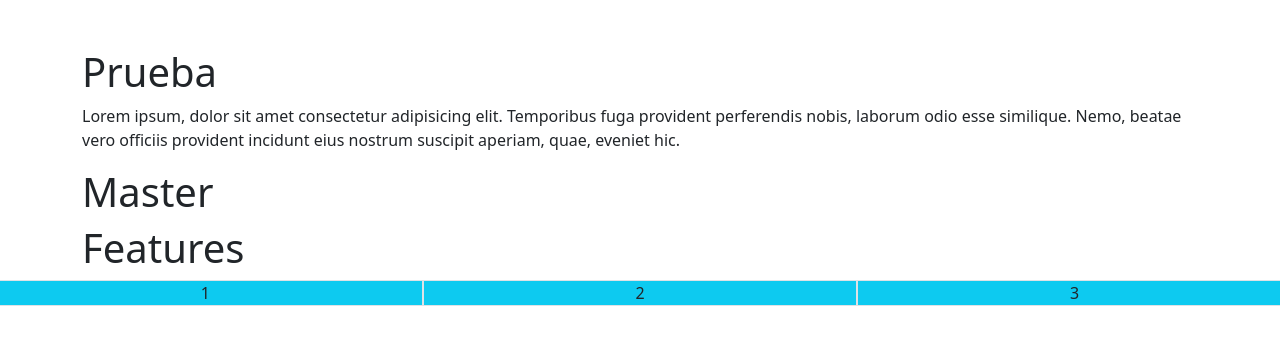
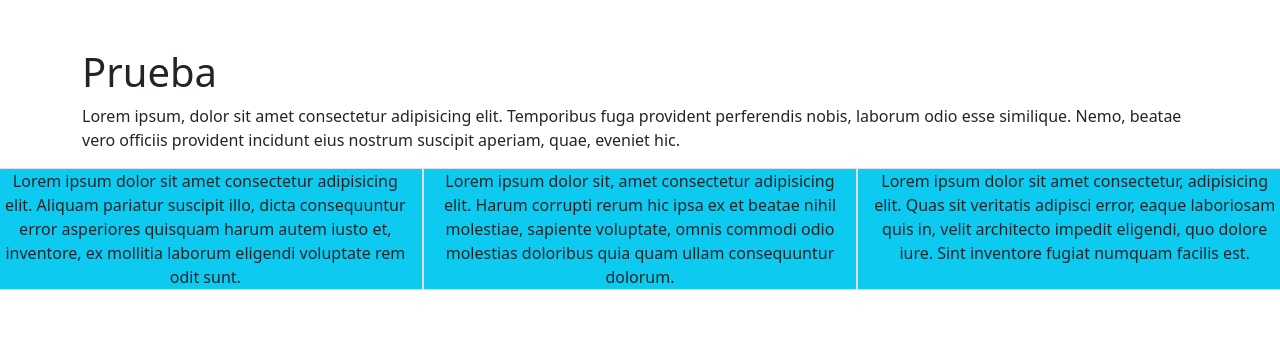
Before and after one commit to An-Felipe/pruebagit, a plain HTML site: page index.html in a window 1280 px wide. Drawn offline with nearby package versions, Linux system fonts and the light colour scheme.

Commit message:
prueba 8

```diff
--- a/index.html
+++ b/index.html
@@ -20,29 +20,19 @@
 
 
 
-        <h1>
-            Master
-        </h1>
-
-
-
-        <h1>
-            Features
-        </h1>
-
 
     </div>
 
     <div class="row bg-info text-center">
 
         <div class="col-4 border">
-            1
+            Lorem ipsum dolor sit amet consectetur adipisicing elit. Aliquam pariatur suscipit illo, dicta consequuntur error asperiores quisquam harum autem iusto et, inventore, ex mollitia laborum eligendi voluptate rem odit sunt.
         </div>
         <div class="col-4 border">
-            2
+            Lorem ipsum dolor sit, amet consectetur adipisicing elit. Harum corrupti rerum hic ipsa ex et beatae nihil molestiae, sapiente voluptate, omnis commodi odio molestias doloribus quia quam ullam consequuntur dolorum.
         </div>
         <div class="col-4 border">
-            3
+            Lorem ipsum dolor sit amet consectetur, adipisicing elit. Quas sit veritatis adipisci error, eaque laboriosam quis in, velit architecto impedit eligendi, quo dolore iure. Sint inventore fugiat numquam facilis est.
         </div>
 
     </div>
```
